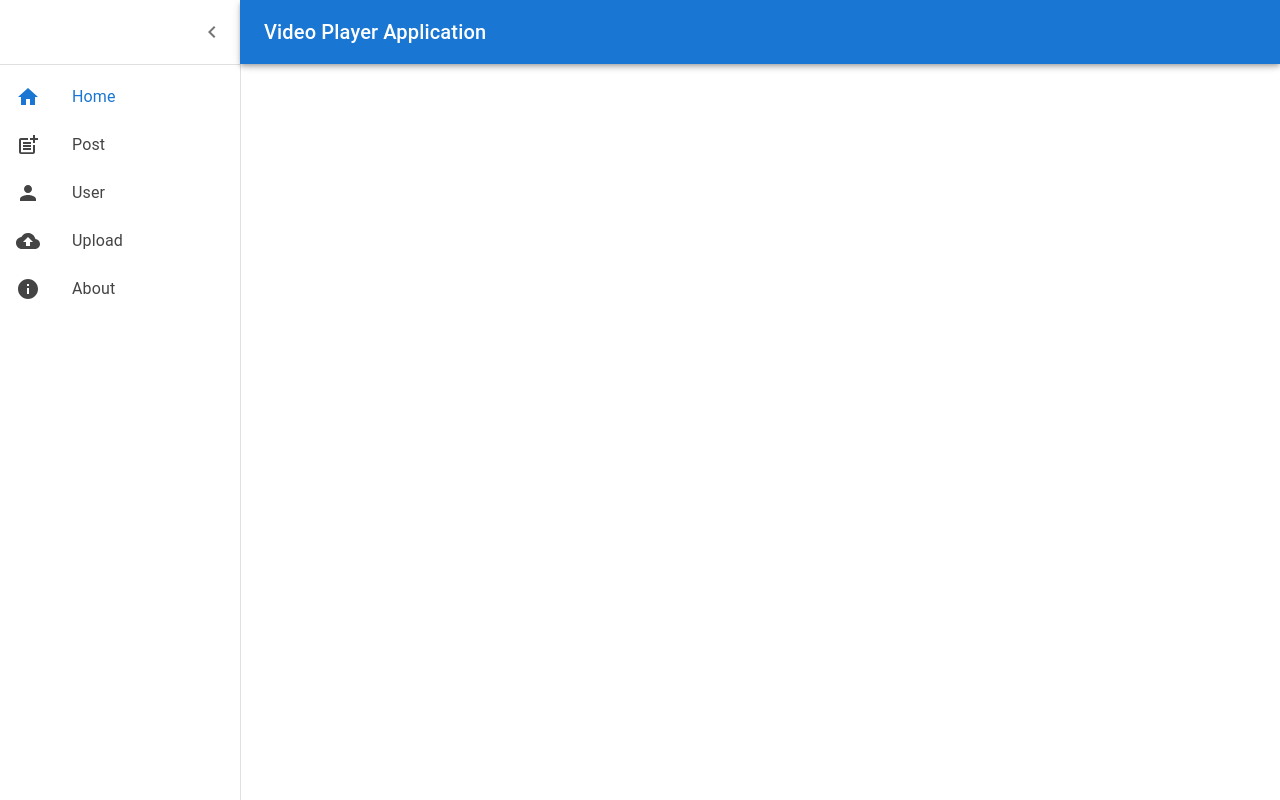
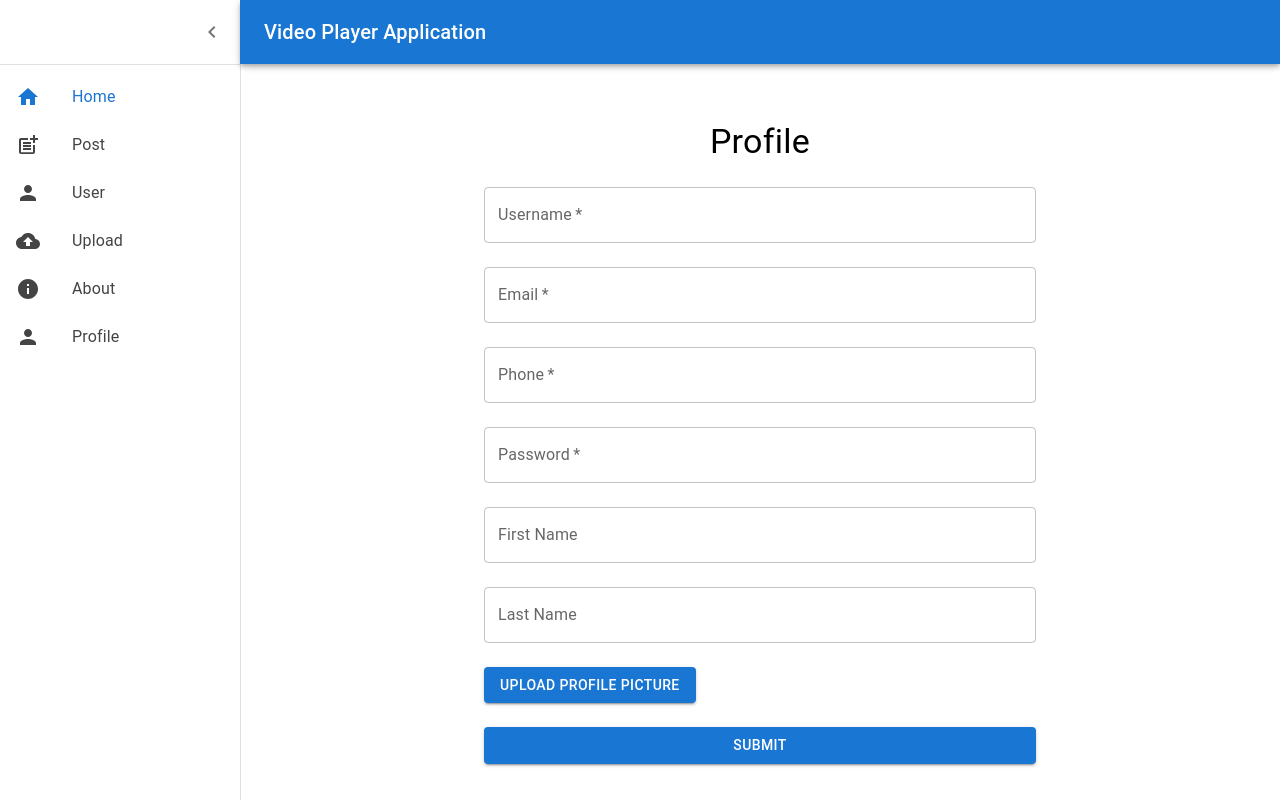
Before and after one commit to PradipDj432/video-player-frontend, a React (Create React App) app: page /profile in a window 1280 px wide. Built offline with nearby package versions, Linux system fonts and the light colour scheme.

Commit message:
added code for the user create and user display

```diff
--- a/src/App.js
+++ b/src/App.js
@@ -7,6 +7,7 @@ import User from "./pages/User"; // Your user component
 import Upload from "./pages/Upload"; // Your upload component
 import About from "./pages/About"; // Your about component
 import { styled } from "@mui/material/styles";
+import Profile from "./pages/Profile";
 
 const Main = styled("main", { shouldForwardProp: (prop) => prop !== "open" })(
   ({ theme, open }) => ({
@@ -37,6 +38,7 @@ function App() {
           <Route path="/post" element={<Post />} />
           <Route path="/user" element={<User />} />
           <Route path="/upload" element={<Upload />} />
+          <Route path="/profile" element={<Profile />} />
           <Route path="/about" element={<About />} />
         </Routes>
       </Main>
--- a/src/components/NavBar.js
+++ b/src/components/NavBar.js
@@ -96,6 +96,7 @@ export default function NavBar() {
     { name: "user", label: "User", icon: <Person /> },
     { name: "upload", label: "Upload", icon: <CloudUpload /> },
     { name: "about", label: "About", icon: <Info /> },
+    { name: "profile", label: "Profile", icon: <Person /> },
   ];
 
   const activeColor = "#1976d2";
--- /dev/null
+++ b/src/pages/Profile.js
@@ -0,0 +1,183 @@
+import React, { useState } from "react";
+import {
+  Container,
+  TextField,
+  Button,
+  Stack,
+  Typography,
+  Box,
+  Avatar,
+  CircularProgress,
+} from "@mui/material";
+import { toast, ToastContainer } from "react-toastify";
+import "react-toastify/dist/ReactToastify.css";
+import axios from "axios";
+import CONFIG from "./../utils/common";
+function Profile() {
+  const [formData, setFormData] = useState({
+    username: "",
+    email: "",
+    phone: "",
+    password: "",
+    first_name: "",
+    last_name: "",
+    file: "",
+  });
+
+  const [loading, setLoading] = useState(false);
+
+  const handleChange = (e) => {
+    const { name, value } = e.target;
+    setFormData({ ...formData, [name]: value });
+  };
+
+  const handleFileChange = (e) => {
+    const file = e.target.files[0];
+    if (file) {
+      setFormData({ ...formData, file: file });
+    }
+  };
+
+  const handleSubmit = async () => {
+    const { username, email, phone, password } = formData;
+
+    if (!username || !email || !phone || !password) {
+      toast.error("Please fill in all required fields.");
+      return;
+    }
+
+    if (!/^[^\s@]+@[^\s@]+\.[^\s@]+$/.test(email)) {
+      toast.error("Invalid email address.");
+      return;
+    }
+
+    if (!/^\d{10,15}$/.test(phone)) {
+      toast.error("Invalid phone number.");
+      return;
+    }
+
+    const formDataToSend = new FormData();
+    Object.entries(formData).forEach(([key, value]) => {
+      formDataToSend.append(key, value);
+    });
+
+    setLoading(true);
+
+    try {
+      const URL = `${CONFIG.BASE_URL}user`;
+      const response = await axios.post(URL, formDataToSend, {
+        headers: {
+          "Content-Type": "multipart/form-data",
+        },
+      });
+      toast.success(response.data.message || "Profile submitted successfully!");
+    } catch (error) {
+      toast.error(error.response?.data?.message || "An error occurred.");
+    } finally {
+      setLoading(false);
+    }
+  };
+
+  return (
+    <Container maxWidth="sm">
+      <ToastContainer />
+      <Stack spacing={3} sx={{ mt: 4 }}>
+        <Typography variant="h4" align="center">
+          Profile
+        </Typography>
+        <TextField
+          label="Username"
+          name="username"
+          value={formData.username}
+          onChange={handleChange}
+          fullWidth
+          required
+        />
+        <TextField
+          label="Email"
+          name="email"
+          value={formData.email}
+          onChange={handleChange}
+          fullWidth
+          required
+        />
+        <TextField
+          label="Phone"
+          name="phone"
+          value={formData.phone}
+          onChange={handleChange}
+          fullWidth
+          required
+        />
+        <TextField
+          label="Password"
+          name="password"
+          type="password"
+          value={formData.password}
+          onChange={handleChange}
+          fullWidth
+          required
+        />
+        <TextField
+          label="First Name"
+          name="first_name"
+          value={formData.first_name}
+          onChange={handleChange}
+          fullWidth
+        />
+        <TextField
+          label="Last Name"
+          name="last_name"
+          value={formData.last_name}
+          onChange={handleChange}
+          fullWidth
+        />
+        <Box display="flex" alignItems="center">
+          <Button variant="contained" component="label">
+            Upload Profile Picture
+            <input
+              type="file"
+              name="file"
+              accept="image/*"
+              hidden
+              onChange={handleFileChange}
+            />
+          </Button>
+          {formData.file && (
+            <Avatar
+              src={URL.createObjectURL(formData.file)}
+              alt="Profile"
+              sx={{ ml: 2, width: 56, height: 56 }}
+            />
+          )}
+        </Box>
+        <Box position="relative">
+          <Button
+            variant="contained"
+            color="primary"
+            onClick={handleSubmit}
+            fullWidth
+            disabled={loading}
+          >
+            {loading ? "Submitting..." : "Submit"}
+          </Button>
+          {loading && (
+            <CircularProgress
+              size={24}
+              sx={{
+                color: "primary.main",
+                position: "absolute",
+                top: "50%",
+                left: "50%",
+                marginTop: "-12px",
+                marginLeft: "-12px",
+              }}
+            />
+          )}
+        </Box>
+      </Stack>
+    </Container>
+  );
+}
+
+export default Profile;
--- a/src/pages/User.js
+++ b/src/pages/User.js
@@ -1,11 +1,91 @@
-import React from "react";
+import React, { useEffect, useState } from "react";
+import {
+  Container,
+  Grid,
+  Card,
+  CardContent,
+  Avatar,
+  Typography,
+  CircularProgress,
+  Box,
+} from "@mui/material";
+import axios from "axios";
+import CONFIG from "./../utils/common";
 
-function User() {
+function UserPage() {
+  const [users, setUsers] = useState([]);
+  const [loading, setLoading] = useState(true);
+
+  useEffect(() => {
+    const fetchUsers = async () => {
+      try {
+        const URL = `${CONFIG.BASE_URL}user`;
+        const response = await axios.get(URL);
+        setUsers(response.data);
+      } catch (error) {
+        console.error("Error fetching users:", error);
+      } finally {
+        setLoading(false);
+      }
+    };
+
+    fetchUsers();
+  }, []);
+
+  if (loading) {
+    return (
+      <Container maxWidth="md" sx={{ textAlign: "center", mt: 4 }}>
+        <CircularProgress />
+        <Typography variant="h6" sx={{ mt: 2 }}>
+          Loading Users...
+        </Typography>
+      </Container>
+    );
+  }
+
   return (
-    <div>
-      Welcome to the User Page abc dfa trag aer e r ad loram 100 fdadf er e re r
-    </div>
+    <Container maxWidth="lg" sx={{ mt: 4 }}>
+      <Typography variant="h4" align="center" gutterBottom>
+        User List
+      </Typography>
+      <Grid container spacing={4}>
+        {users.map((user) => (
+          <Grid item xs={12} sm={6} md={4} key={user._id}>
+            <Card sx={{ textAlign: "center", padding: 2 }}>
+              <Box display="flex" justifyContent="center" mb={2}>
+                <Avatar
+                  src={
+                    user.profile_picture ||
+                    "https://via.placeholder.com/100?text=No+Image"
+                  }
+                  alt={`${user.username}'s profile`}
+                  sx={{
+                    width: 100,
+                    height: 100,
+                    border: "2px solid #1976d2",
+                  }}
+                />
+              </Box>
+              <CardContent>
+                <Typography variant="h6" component="div">
+                  {user.username}
+                </Typography>
+                <Typography variant="body2" color="text.secondary">
+                  Email: {user.email}
+                </Typography>
+                <Typography variant="body2" color="text.secondary">
+                  Phone: {user.phone}
+                </Typography>
+                <Typography variant="body2" color="text.secondary">
+                  Name: {user.first_name} {user.last_name}
+                </Typography>
+              </CardContent>
+            </Card>
+          </Grid>
+        ))}
+      </Grid>
+    </Container>
   );
 }
 
-export default User;
+export default UserPage;
--- a/src/utils/common.js
+++ b/src/utils/common.js
@@ -1,5 +1,5 @@
 const CONFIG = {
-  //   BASE_URL: process.env.REACT_APP_BASE_URL || "http://localhost:3000/",
+  // BASE_URL: process.env.REACT_APP_BASE_URL || "http://localhost:3000/",
   BASE_URL: "https://video-player-backend-lo6k.onrender.com/",
 };
 
```
